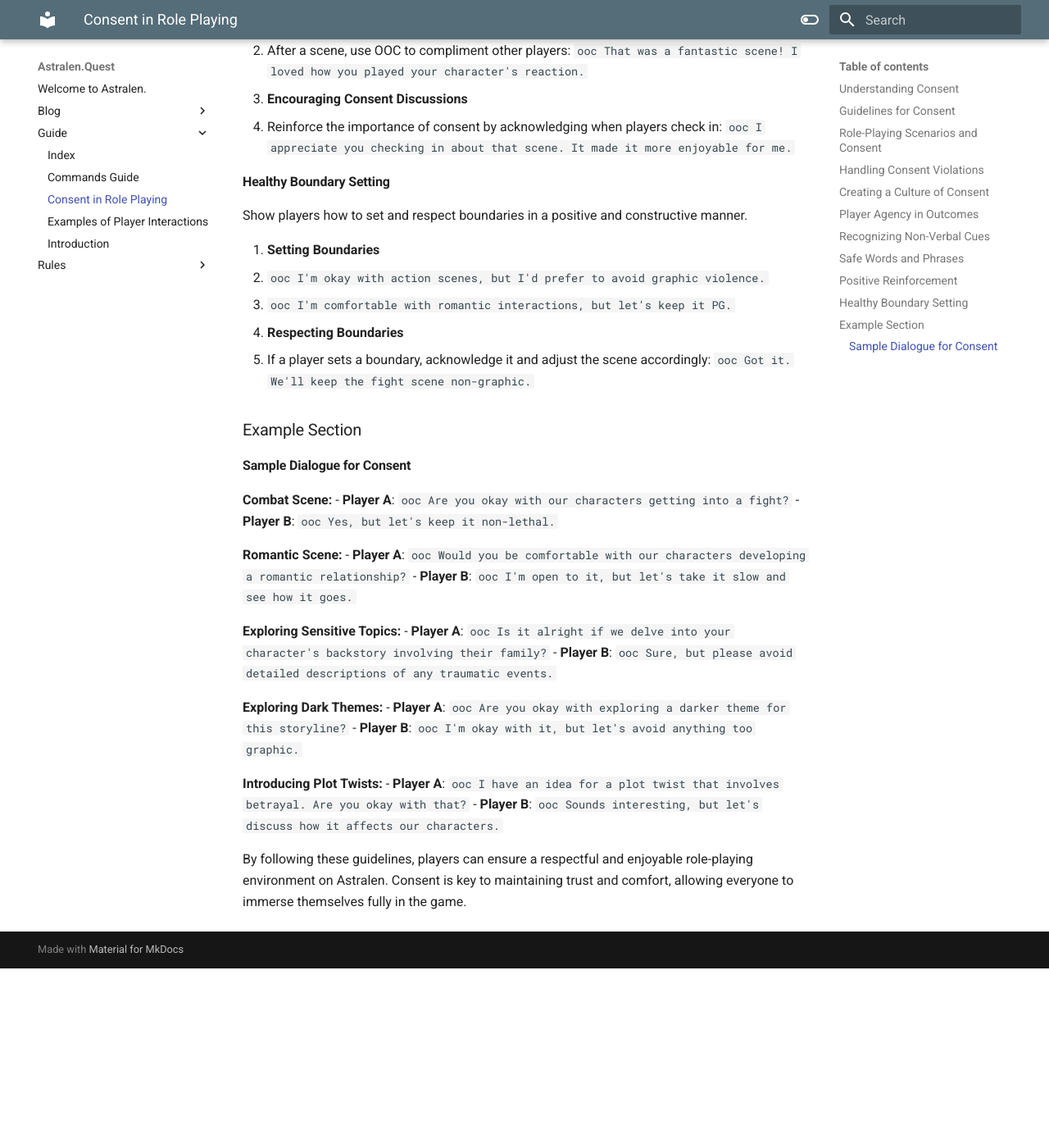
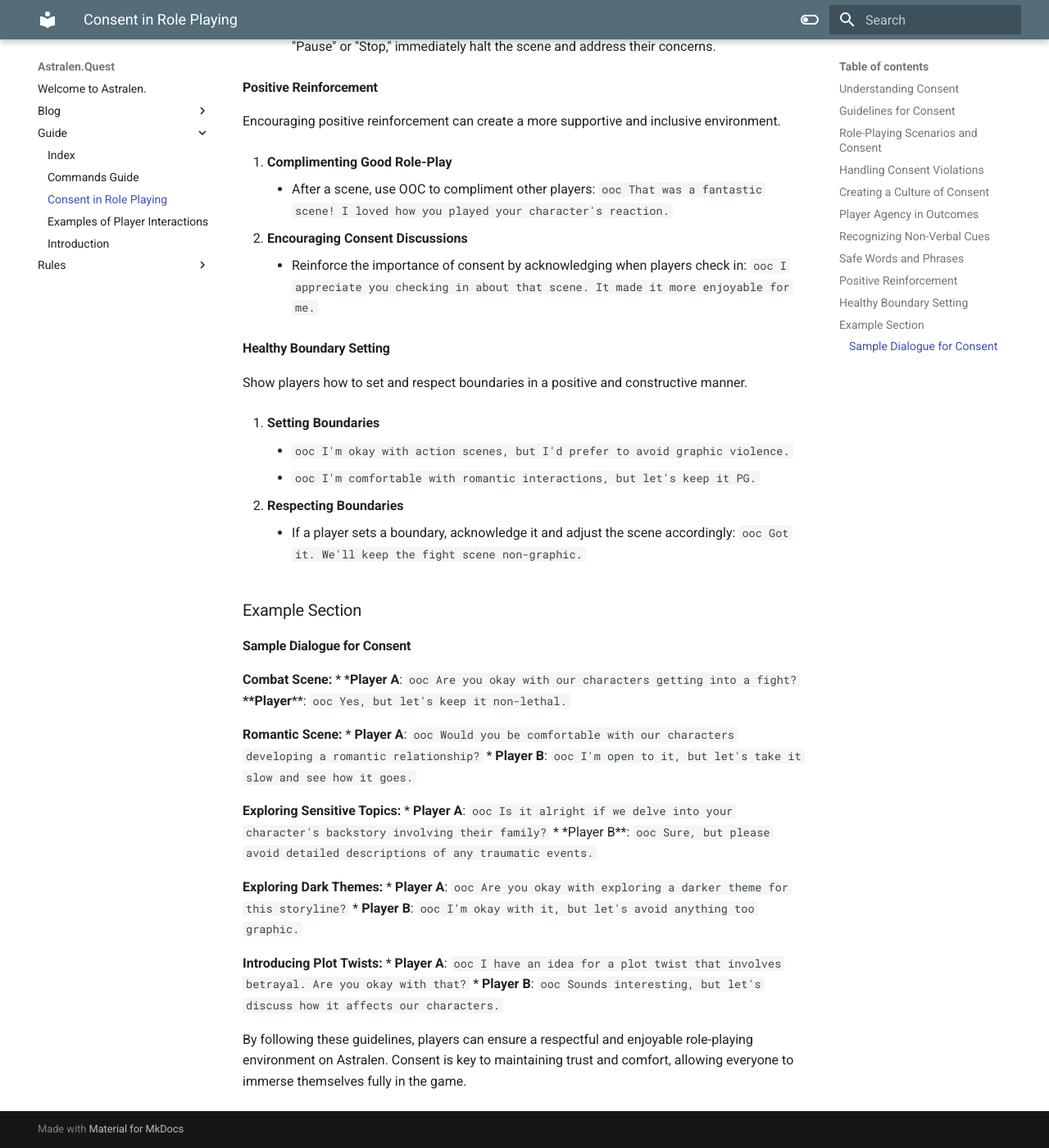
Before and after one commit to tvalladon/astralen-web, an MkDocs documentation site: the page built from docs/guide/Consent in Role-Playing.md, in a window 1280 px wide and 1400 px high, scrolled down 3415 px. Shown: the whole window at 82% size. Built offline with MkDocs 1.6.1 and Material for MkDocs 9.7.7, drawn with Linux system fonts in a browser that asks for light colours; before the commit the page ends 4596 px from its top, so only the background shows below that; some of the changed lines change nothing that is shown.

Commit message:
Trying to fix uls... again

```diff
--- a/docs/guide/Consent in Role-Playing.md
+++ b/docs/guide/Consent in Role-Playing.md
@@ -1,132 +1,132 @@
 #### Understanding Consent
 
 1. **What is Consent?**
-   - Consent in role-playing is the agreement between players about the actions and themes they are comfortable exploring together. It's crucial for creating a safe and enjoyable gaming experience.
+	 * Consent in role-playing is the agreement between players about the actions and themes they are comfortable exploring together. It's crucial for creating a safe and enjoyable gaming experience.
 
 2. **Types of Consent**
-   - **Explicit Consent**: Verbal or written agreement before proceeding with an action. For example, asking directly if a player is okay with a specific scene.
-   - **Implicit Consent**: Implied through previous actions or established boundaries but still requires confirmation. For instance, if players have previously agreed on certain types of interactions.
+	 *  **Explicit Consent**: Verbal or written agreement before proceeding with an action. For example, asking directly if a player is okay with a specific scene.
+	 * **Implicit Consent**: Implied through previous actions or established boundaries but still requires confirmation. For instance, if players have previously agreed on certain types of interactions.
 
 #### Guidelines for Consent
 
 1. **Communication**
-   - Use OOC (Out of Character) channels to discuss boundaries and comfort levels. For example, you might say: `ooc I'm okay with combat, but I'd prefer if we avoided detailed descriptions of injuries.`
+	 * Use OOC (Out of Character) channels to discuss boundaries and comfort levels. For example, you might say: `ooc I'm okay with combat, but I'd prefer if we avoided detailed descriptions of injuries.`
 
 2. **Respect Boundaries**
-   - Always honor a player's boundaries. If a player says they're uncomfortable with a particular theme, steer the scene in a different direction. For instance, if someone says `ooc I'm not comfortable with this topic,` respond with `ooc No problem, let's change the scene.`
+	 * Always honor a player's boundaries. If a player says they're uncomfortable with a particular theme, steer the scene in a different direction. For instance, if someone says `ooc I'm not comfortable with this topic,` respond with `ooc No problem, let's change the scene.`
 
 3. **Checking In**
-   - During intense or sensitive scenes, check in with your fellow players to ensure everyone is comfortable. Use phrases like `ooc Are you okay with this?` or `ooc Do you want to continue this scene?`
+	 * During intense or sensitive scenes, check in with your fellow players to ensure everyone is comfortable. Use phrases like `ooc Are you okay with this?` or `ooc Do you want to continue this scene?`
 
 #### Role-Playing Scenarios and Consent
 
 1. **Physical Interactions**
-   - Before initiating a fight scene, ask: `ooc Are you comfortable with our characters getting into a fight?` If they agree, you can proceed with the scene, but if not, find an alternative action that everyone is comfortable with.
-   - Avoid dictating outcomes for other characters. Instead of writing `act reaches out and wraps their hand around [target's name]'s throat`, write `act reaches out and tries to grab [target's name] by the throat`, allowing the target to dictate the outcome.
+	 * Before initiating a fight scene, ask: `ooc Are you comfortable with our characters getting into a fight?` If they agree, you can proceed with the scene, but if not, find an alternative action that everyone is comfortable with.
+	 * Avoid dictating outcomes for other characters. Instead of writing `act reaches out and wraps their hand around [target's name]'s throat`, write `act reaches out and tries to grab [target's name] by the throat`, allowing the target to dictate the outcome.
 
 2. **Emotional and Psychological Themes**
-   - Before exploring a character's traumatic past, ask: `ooc Is it okay if we delve into your character's backstory involving their family?` This allows the player to set limits on how deep the exploration should go.
+	 * Before exploring a character's traumatic past, ask: `ooc Is it okay if we delve into your character's backstory involving their family?` This allows the player to set limits on how deep the exploration should go.
 
 3. **Romantic and Intimate Scenes**
-   - Before initiating a romantic scene, ask: `ooc Are you comfortable with a romantic interaction between our characters?` Ensuring mutual consent helps maintain comfort and trust among players.
+	 * Before initiating a romantic scene, ask: `ooc Are you comfortable with a romantic interaction between our characters?` Ensuring mutual consent helps maintain comfort and trust among players.
 
 4. **Permanent Character Kills**
-   - Permanent character kills must always be the victim's decision. No aggressor can dictate the outcome by saying "I kill [target's name]." The victim must choose if they are going to let their character die.
+	 * Permanent character kills must always be the victim's decision. No aggressor can dictate the outcome by saying "I kill [target's name]." The victim must choose if they are going to let their character die.
 
 #### Handling Consent Violations
 
 1. **Recognizing Violations**
-   - If a player expresses discomfort during a scene, stop immediately and address their concerns. For example, if someone says `ooc I'm not okay with this,` respond with `ooc Let's pause and discuss what we can change.`
+	 * If a player expresses discomfort during a scene, stop immediately and address their concerns. For example, if someone says `ooc I'm not okay with this,` respond with `ooc Let's pause and discuss what we can change.`
 
 2. **Reporting and Resolution**
-   - If a violation occurs, report it to the moderators or administrators. Use the appropriate in-game commands or contact methods, such as joining the [Discord](#) and messaging a moderator. Explain the situation clearly and respectfully.
+	 * If a violation occurs, report it to the moderators or administrators. Use the appropriate in-game commands or contact methods, such as joining the [Discord](#) and messaging a moderator. Explain the situation clearly and respectfully.
 
 #### Creating a Culture of Consent
 
 1. **Setting Expectations**
-   - Discuss consent and boundaries with all players when necessary. Establish a mutual understanding and agreement on what is acceptable. For example, `ooc Let's talk about our comfort levels and boundaries before we start.`
+	 * Discuss consent and boundaries with all players when necessary. Establish a mutual understanding and agreement on what is acceptable. For example, `ooc Let's talk about our comfort levels and boundaries before we start.`
 
 2. **Leading by Example**
-   - Experienced players and moderators should model consent-seeking behavior. If you're an experienced player, demonstrate how to ask for consent and respect boundaries. For instance, `ooc I usually check in during intense scenes to make sure everyone is okay. It's important to keep the game enjoyable for everyone.`
+	 * Experienced players and moderators should model consent-seeking behavior. If you're an experienced player, demonstrate how to ask for consent and respect boundaries. For instance, `ooc I usually check in during intense scenes to make sure everyone is okay. It's important to keep the game enjoyable for everyone.`
 
 #### Player Agency in Outcomes
 
 In role-playing interactions, ensure that all players maintain control over their characters' experiences and responses. This practice respects each player's autonomy and enhances collaborative storytelling.
 
 1. **Initiating Actions**
-   - When you want to take an action involving another character, describe your attempt without specifying the outcome. For example:
-     - Instead of: `act reaches out and wraps their hand around [target's name]'s throat`
-     - Use: `act reaches out and tries to grab [target's name] by the throat`
+	 * When you want to take an action involving another character, describe your attempt without specifying the outcome. For example:
+		 * Instead of: `act reaches out and wraps their hand around [target's name]'s throat`
+		 * Use: `act reaches out and tries to grab [target's name] by the throat`
 
 2. **Responding to Actions**
-   - If you are the target of an action, you get to decide how your character responds. You can choose to allow the action to succeed, partially succeed, or fail, based on what makes sense for your character. For example:
-     - If you agree with the action: `act gets grabbed by the throat, gasping in surprise.`
-     - If you want to avoid the action: `act ducks quickly, dodging the attempt to grab their throat.`
+	 * If you are the target of an action, you get to decide how your character responds. You can choose to allow the action to succeed, partially succeed, or fail, based on what makes sense for your character. For example:
+		 * If you agree with the action: `act gets grabbed by the throat, gasping in surprise.`
+		 * If you want to avoid the action: `act ducks quickly, dodging the attempt to grab their throat.`
 
 #### Recognizing Non-Verbal Cues
 
 Even in a text-based role-playing environment, non-verbal cues can be essential. Players might not always explicitly state their discomfort.
 
 1. **Signs of Discomfort**
-   - Players might show discomfort through hesitation, vagueness, or abrupt changes in their responses. Pay attention to these signs and check in if you notice them.
+	 * Players might show discomfort through hesitation, vagueness, or abrupt changes in their responses. Pay attention to these signs and check in if you notice them.
 
 2. **Respecting Silence**
-   - If a player goes silent or stops responding, it might indicate discomfort. Use OOC communication to check in: `ooc Are you okay with continuing this scene?`
+	 * If a player goes silent or stops responding, it might indicate discomfort. Use OOC communication to check in: `ooc Are you okay with continuing this scene?`
 
 #### Safe Words and Phrases
 
 To ensure players feel safe and can quickly indicate discomfort, consider implementing safe words or phrases that players can use to pause or stop the game.
 
 1. **Common Safe Words**
-   - **"Pause"**: Indicates that the player needs a break to discuss something OOC.
-   - **"Stop"**: Indicates that the player is uncomfortable and wants to end the current scene.
+	 * **"Pause"**: Indicates that the player needs a break to discuss something OOC.
+	 * **"Stop"**: Indicates that the player is uncomfortable and wants to end the current scene.
 
 2. **Using Safe Words**
-   - Encourage players to use these words without fear of judgment. If someone says "Pause" or "Stop," immediately halt the scene and address their concerns.
+	 * Encourage players to use these words without fear of judgment. If someone says "Pause" or "Stop," immediately halt the scene and address their concerns.
 
 #### Positive Reinforcement
 
 Encouraging positive reinforcement can create a more supportive and inclusive environment.
 
 1. **Complimenting Good Role-Play**
-   - After a scene, use OOC to compliment other players: `ooc That was a fantastic scene! I loved how you played your character's reaction.`
+	 * After a scene, use OOC to compliment other players: `ooc That was a fantastic scene! I loved how you played your character's reaction.`
 
 2. **Encouraging Consent Discussions**
-   - Reinforce the importance of consent by acknowledging when players check in: `ooc I appreciate you checking in about that scene. It made it more enjoyable for me.`
+	 * Reinforce the importance of consent by acknowledging when players check in: `ooc I appreciate you checking in about that scene. It made it more enjoyable for me.`
 
 #### Healthy Boundary Setting
 
 Show players how to set and respect boundaries in a positive and constructive manner.
 
 1. **Setting Boundaries**
-   - `ooc I'm okay with action scenes, but I'd prefer to avoid graphic violence.`
-   - `ooc I'm comfortable with romantic interactions, but let's keep it PG.`
+	 * `ooc I'm okay with action scenes, but I'd prefer to avoid graphic violence.`
+	 * `ooc I'm comfortable with romantic interactions, but let's keep it PG.`
 
 2. **Respecting Boundaries**
-   - If a player sets a boundary, acknowledge it and adjust the scene accordingly: `ooc Got it. We'll keep the fight scene non-graphic.`
+	 * If a player sets a boundary, acknowledge it and adjust the scene accordingly: `ooc Got it. We'll keep the fight scene non-graphic.`
 
 ### Example Section
 
 #### Sample Dialogue for Consent
 
 **Combat Scene:**
-- **Player A**: `ooc Are you okay with our characters getting into a fight?`
-- **Player B**: `ooc Yes, but let's keep it non-lethal.`
+ * ***Player A**: `ooc Are you okay with our characters getting into a fight?`
+ * **Player B**: `ooc Yes, but let's keep it non-lethal.`
 
 **Romantic Scene:**
-- **Player A**: `ooc Would you be comfortable with our characters developing a romantic relationship?`
-- **Player B**: `ooc I'm open to it, but let's take it slow and see how it goes.`
+ * **Player A**: `ooc Would you be comfortable with our characters developing a romantic relationship?`
+ * **Player B**: `ooc I'm open to it, but let's take it slow and see how it goes.`
 
 **Exploring Sensitive Topics:**
-- **Player A**: `ooc Is it alright if we delve into your character's backstory involving their family?`
-- **Player B**: `ooc Sure, but please avoid detailed descriptions of any traumatic events.`
+ * **Player A**: `ooc Is it alright if we delve into your character's backstory involving their family?`
+  * *Player B**: `ooc Sure, but please avoid detailed descriptions of any traumatic events.`
 
 **Exploring Dark Themes:**
-- **Player A**: `ooc Are you okay with exploring a darker theme for this storyline?`
-- **Player B**: `ooc I'm okay with it, but let's avoid anything too graphic.`
+ * **Player A**: `ooc Are you okay with exploring a darker theme for this storyline?`
+ * **Player B**: `ooc I'm okay with it, but let's avoid anything too graphic.`
 
 **Introducing Plot Twists:**
-- **Player A**: `ooc I have an idea for a plot twist that involves betrayal. Are you okay with that?`
-- **Player B**: `ooc Sounds interesting, but let's discuss how it affects our characters.`
+ * **Player A**: `ooc I have an idea for a plot twist that involves betrayal. Are you okay with that?`
+ * **Player B**: `ooc Sounds interesting, but let's discuss how it affects our characters.`
 
 By following these guidelines, players can ensure a respectful and enjoyable role-playing environment on Astralen. Consent is key to maintaining trust and comfort, allowing everyone to immerse themselves fully in the game.
```
Also changed, not shown: docs/guide/Examples of Player Interactions.md (+47 -0 lines).
